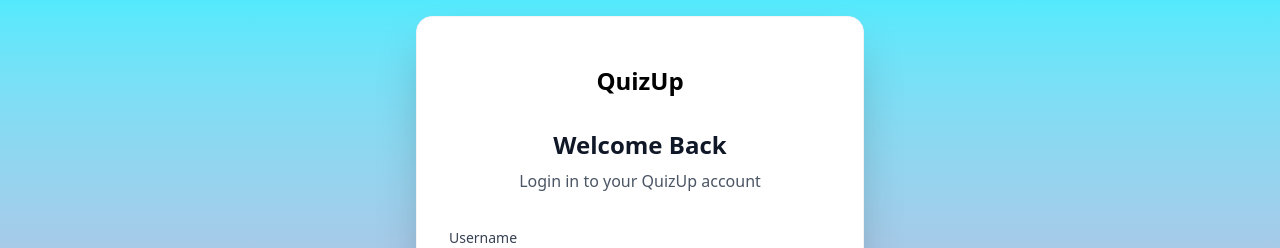
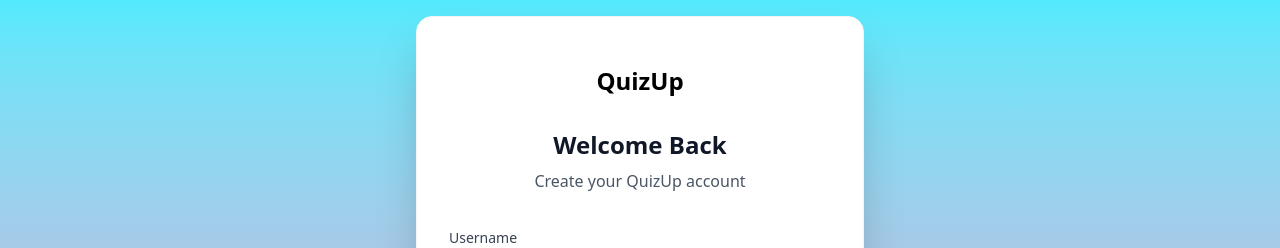
Before and after one commit to Dakshhinya/QuizApp, a React (Vite) app in the folder frontend/: page /signup in a window 1280 px wide. Shown: the top 248 px of the page. Built offline with nearby package versions, Linux system fonts and the light colour scheme.

Commit message:
dakku | sign up changes

```diff
--- a/frontend/src/component/SignUpCard.jsx
+++ b/frontend/src/component/SignUpCard.jsx
@@ -12,7 +12,7 @@
               <span className="text-2xl font-bold text-black">QuizUp</span>
             </div>
             <h1 className="text-2xl font-bold text-gray-900 mb-2">Welcome Back</h1>
-            <p className="text-gray-600">Login in to your QuizUp account</p>
+            <p className="text-gray-600">Create your QuizUp account</p>
           </div>
           <div className="space-y-5 flex flex-col">
             <div>
```
